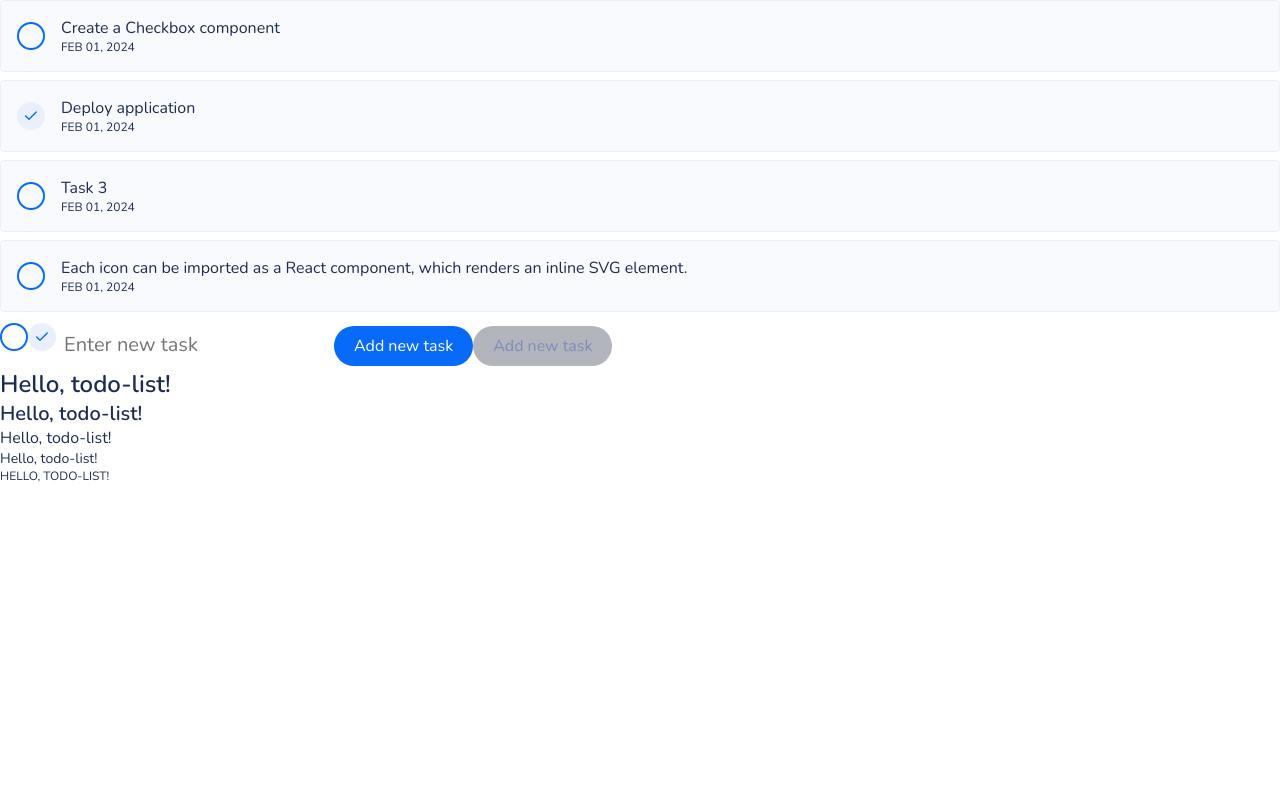
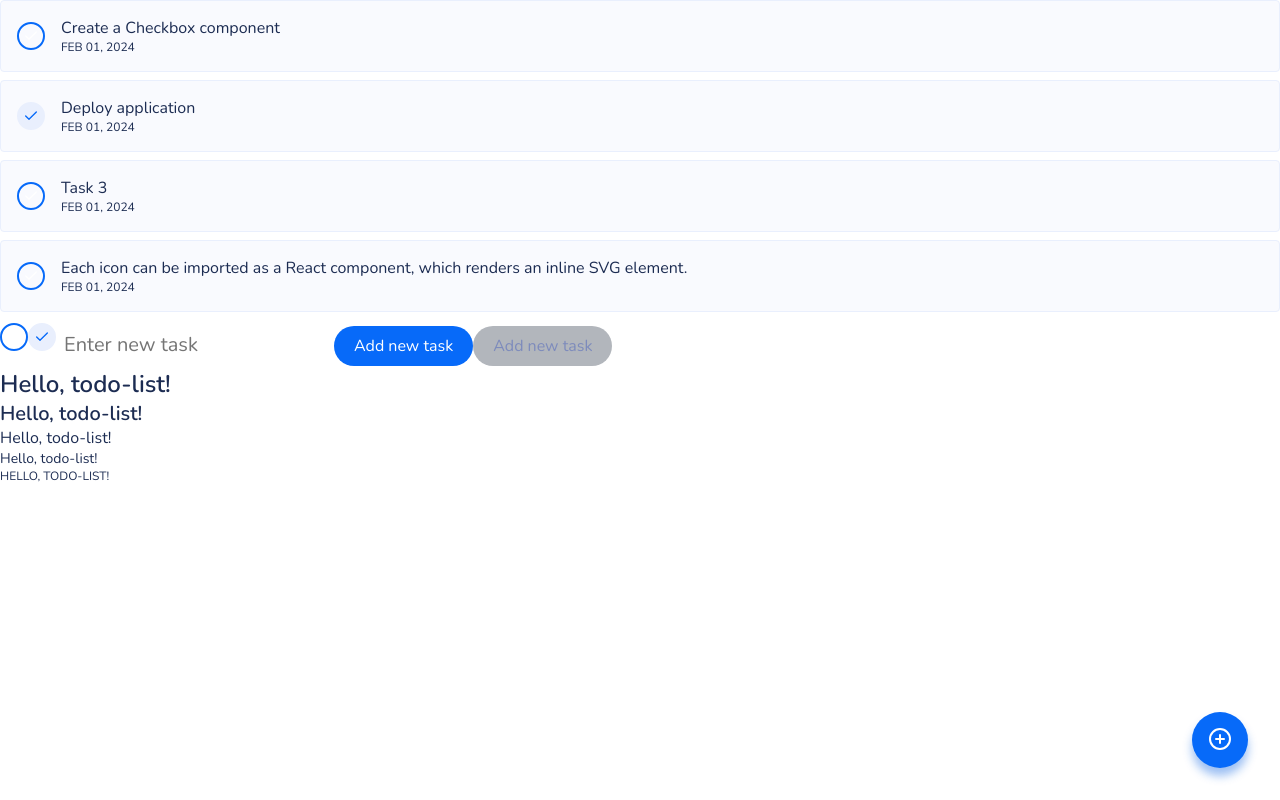
Before and after one commit to IvanIFJ/todo-list, a React (Vite) app in the folder app/: page / in a window 1280 px wide. Built offline with nearby package versions, Linux system fonts and the light colour scheme.

Commit message:
feat: add Floating action button

```diff
--- a/app/src/App.tsx
+++ b/app/src/App.tsx
@@ -1,7 +1,9 @@
+import { PlusCircle } from 'lucide-react'
 import { Button } from './components/atoms/Button'
 import { Checkbox } from './components/atoms/Checkbox'
 import { Input } from './components/atoms/Input'
 import { Typography } from './components/atoms/Typography'
+import { Fab } from './components/molecules/Fab'
 import { Todo } from './components/molecules/Todo'
 import type { Task } from './entities'
 import { ThemeProvider } from './styles/Theme'
@@ -18,6 +20,7 @@ export function App() {
   return (
     <ThemeProvider>
       {fakeTaskList.map((task, index) => (<Todo key={index} value={task}/>))}
+      <Fab icon={PlusCircle} />
       <Checkbox />
       <Checkbox $checked/>
       <Input placeholder='Enter new task' autoFocus/>
--- /dev/null
+++ b/app/src/components/molecules/Fab.tsx
@@ -0,0 +1,30 @@
+import { LucideIcon } from 'lucide-react'
+import styled from 'styled-components'
+import { Button } from '../atoms/Button'
+
+const Container = styled(Button)`
+  padding: 0 0 0 0;
+  position: fixed;
+  ${({ theme }) => `
+    bottom: ${theme.spacing(4)};
+    right: ${theme.spacing(4)};
+    height: ${theme.spacing(7)};
+    width: ${theme.spacing(7)};
+    border-radius: ${theme.boderRadius.large};
+    box-shadow: 0px 8px 10px #1167e269;
+  `}
+  // small adjustment to align the icon on the center
+  svg { margin-top: 2px; }
+`
+
+type FabProps = {
+  icon: LucideIcon
+}
+
+export function Fab({ icon: Icon }: FabProps) {
+  return (
+    <Container>
+      {<Icon />}
+    </Container>
+  )
+}
```
